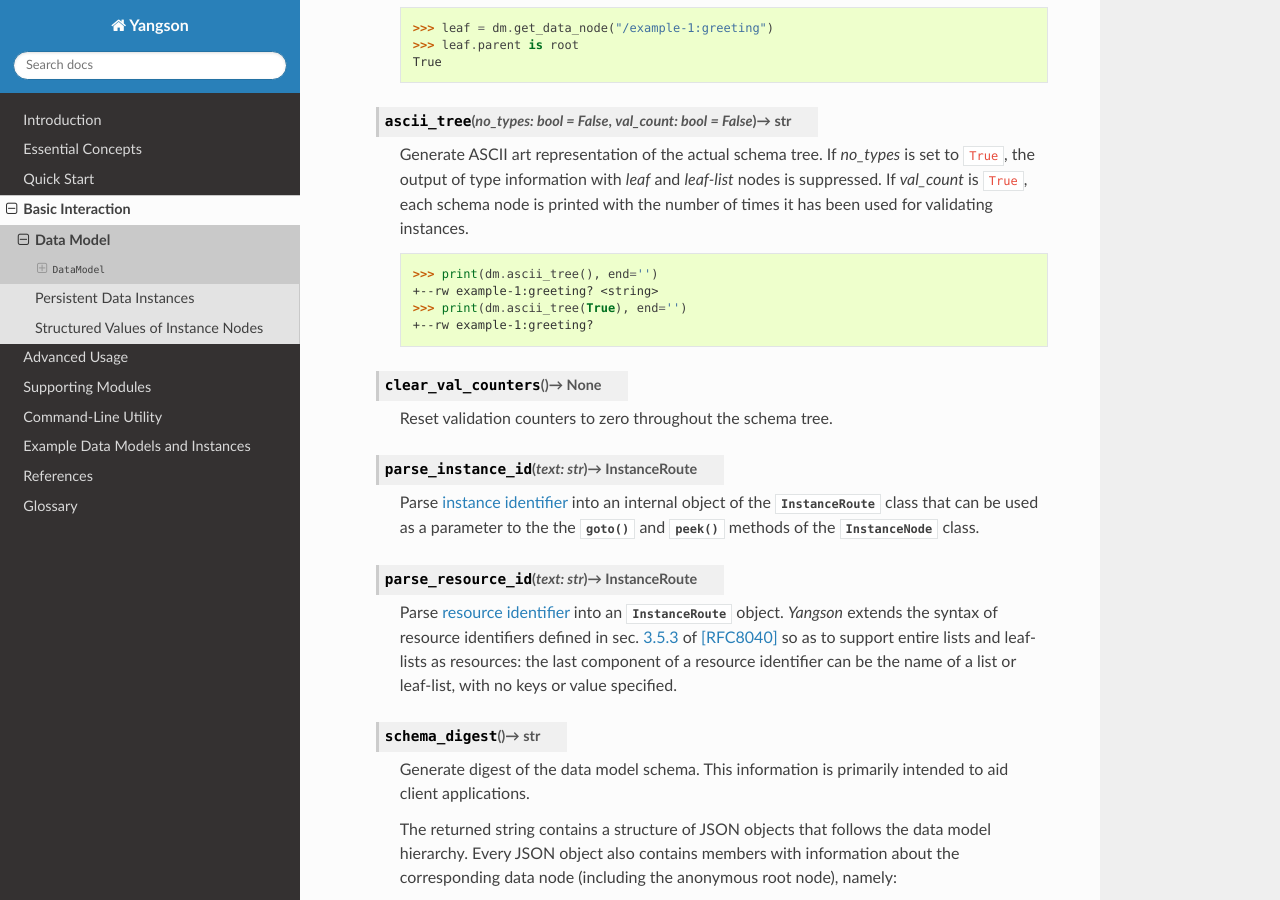
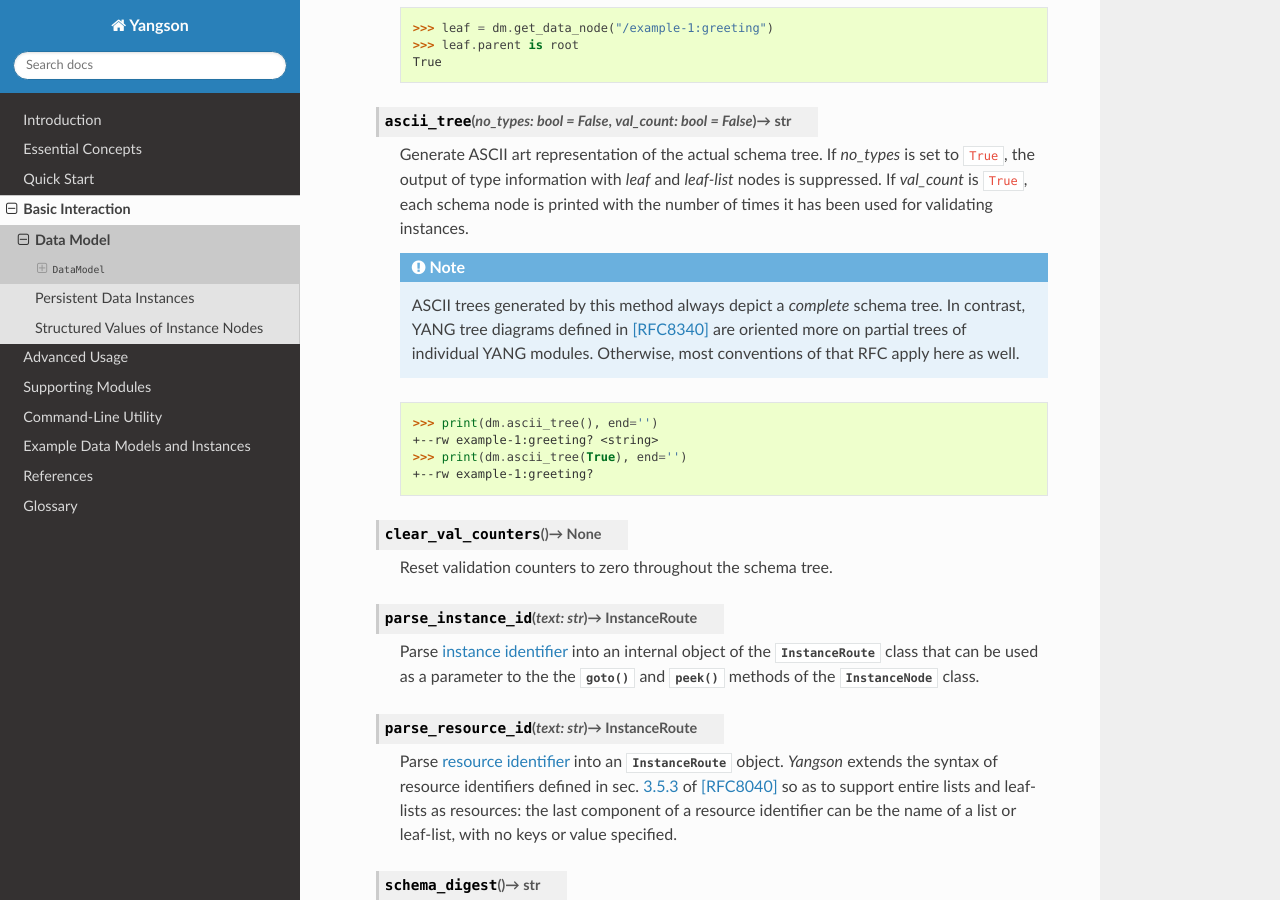
Before and after one commit to CZ-NIC/yangson, a Sphinx documentation site: the page built from docs/datamodel.rst, in a window 1280 px wide and 900 px high, scrolled down 2507 px. Built offline with Sphinx 7.4.7 and the Read the Docs theme 2.0.0, drawn with Linux system fonts in a browser that asks for light colours.

Commit message:
Add a note about the relationship of ASCII trees with RFC 8340

```diff
--- a/docs/datamodel.rst
+++ b/docs/datamodel.rst
@@ -174,6 +174,12 @@ __ http://www.sphinx-doc.org/en/stable/ext/doctest.html
       is ``True``, each schema node is printed with the number of times
       it has been used for validating instances.
 
+      .. NOTE:: ASCII trees generated by this method always depict a
+                *complete* schema tree. In contrast, YANG tree
+                diagrams defined in [RFC8340]_ are oriented more on
+                partial trees of individual YANG modules. Otherwise,
+                most conventions of that RFC apply here as well.
+
       .. doctest::
 
          >>> print(dm.ascii_tree(), end='')
--- a/docs/references.rst
+++ b/docs/references.rst
@@ -61,6 +61,11 @@ __ https://tools.ietf.org/html/rfc7952
 
 __ https://tools.ietf.org/html/rfc8040
 
+.. [RFC8340] Bjorklund, M.; Berger, L. (ed.) *YANG Tree Diagrams.*
+       `RFC 8340`__, IETF, 2018. 12 p. ISSN 2070-1721.
+
+__ https://tools.ietf.org/html/rfc8340
+
 .. [XPath] Clark, J.; DeRose S. *XML Path Language (XPath) Version
        1.0*. W3C Recommendation `REC-xpath-19991116`__, World Wide
        Web Consortium, 1999.
```
